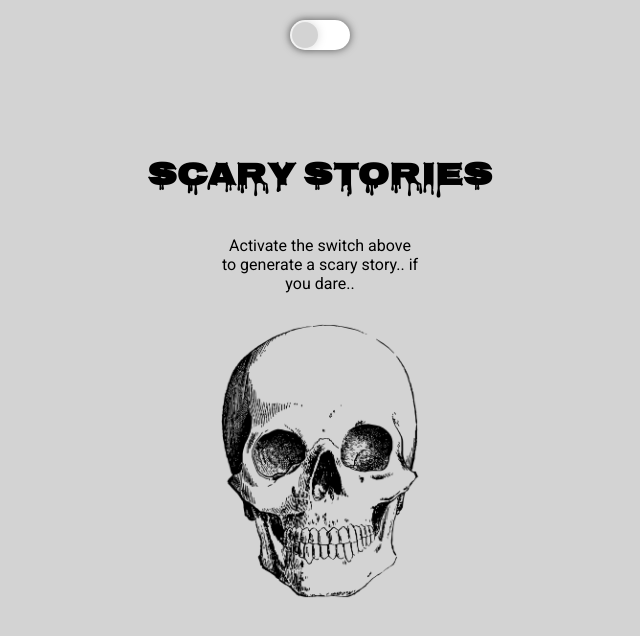
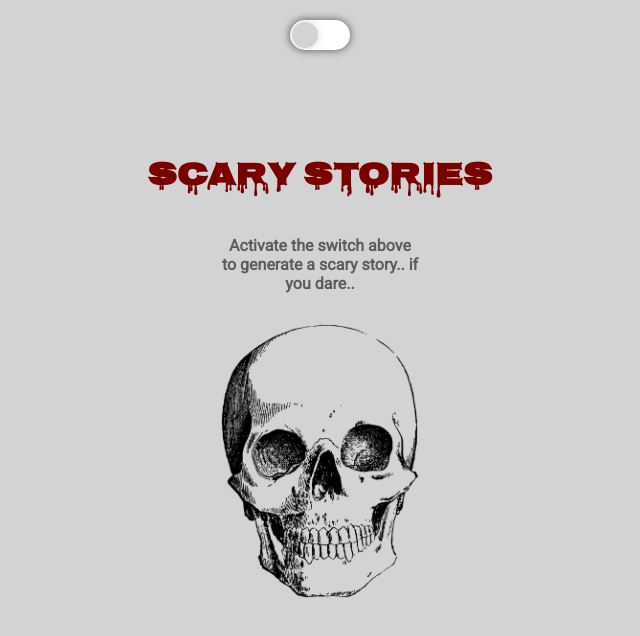
Before and after one commit to kcapka/scary-story-generator, a plain HTML site: page index.html in a window 1280 px wide. Shown: the whole page, without its empty margins (320-960 px from the left). Drawn offline with Linux system fonts and the light colour scheme.

Commit message:
updated title styles

```diff
--- a/styles.css
+++ b/styles.css
@@ -86,12 +86,15 @@ nav{
 
 .title h1{
     margin-bottom: 30px;
+    color: rgb(122, 0, 0);
     margin-top: 50px;
     font-family: 'Nosifer', sans-serif;
 }
 
 .title p{
     width: 200px;
+    font-weight: bold;
+    color: rgb(92, 92, 92);
     font-family: 'Roboto', sans-serif;
 }
 
```
